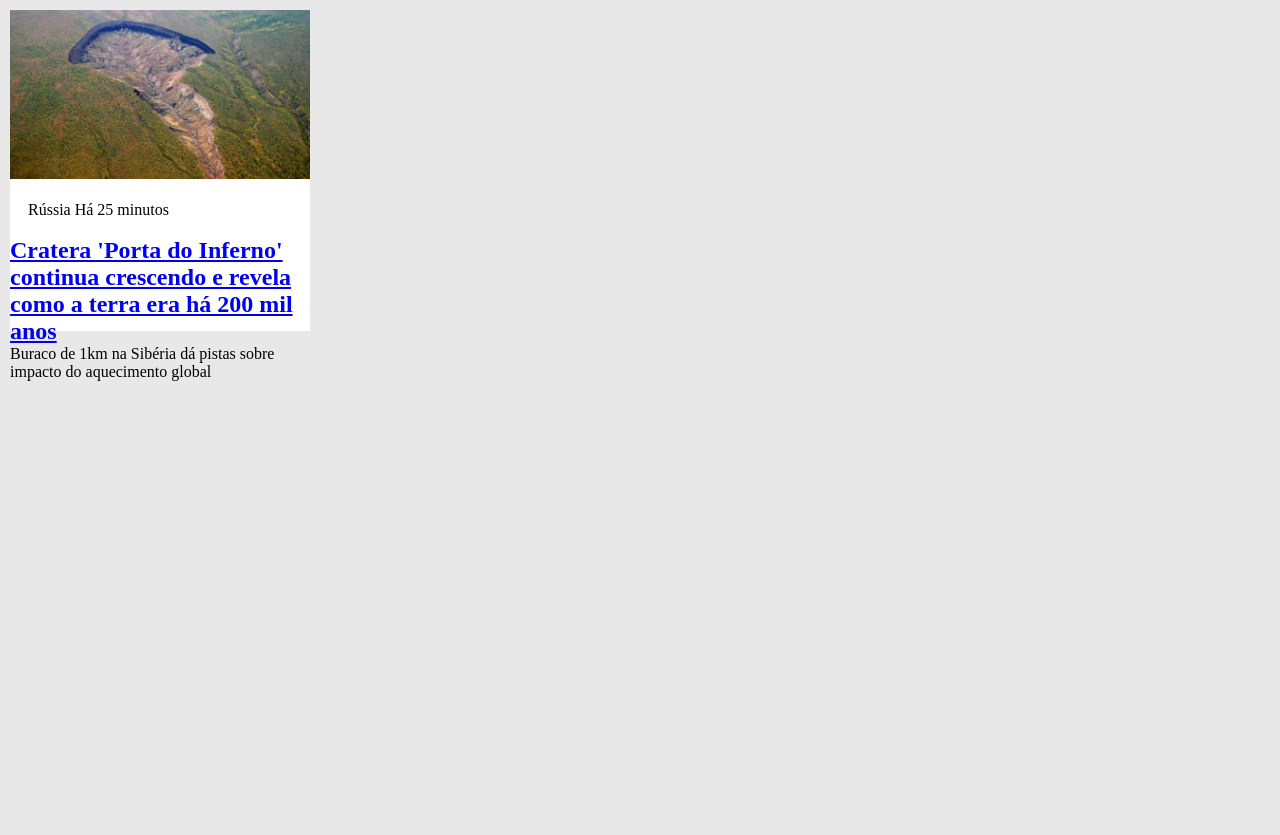
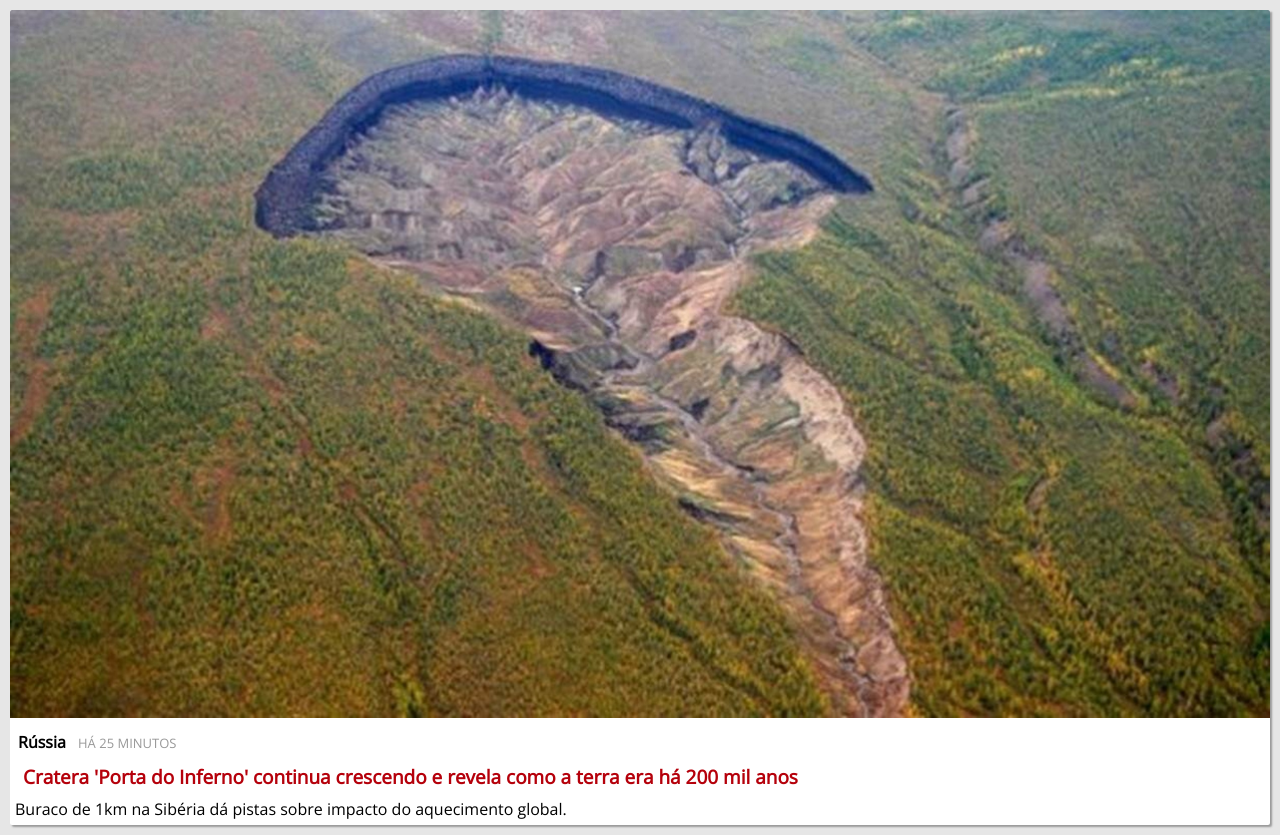
Before and after one commit to leonardosd/mentoria-playcode, a plain HTML site: page proj002/index.html in a window 1280 px wide. Before the commit the page ends 800 px from the top, so only its background shows below. Drawn offline with nearby package versions, Linux system fonts and the light colour scheme.

Commit message:
Projeto 002: commit final
Tive dificuldade em algumas partes do css e acabei consultando o vídeo de resolução do projeto 002.

```diff
--- a/proj002/estilo.css
+++ b/proj002/estilo.css
@@ -1,24 +1,60 @@
 * {
+    margin: 0;
     padding: 0;
-    margin: 0;
+    }
+
+body {
+    background-color: #e6e6e6;
+    padding: 10px;
+    font-family: 'Open Sans'
 }
 
-body {
-    background-color: #e6e6e6e6;
-    padding: 10px;
+.noticia {
+    background-color: #ffffff;
+    border-radius: 0 0 2px 2px;
+    box-shadow: 2px 2px 2px #999999;
 
 }
 
-.noticia {
-    background-color: #FFFFFF;
-    width: 300px;
-    height: 321px;
+.noticia .texto {
+    padding: 8px;
+
+}
+.noticia img {
+    width: 100%;
+    border-radius: 2px 2px 0 0;
 }
 
-.noticia img {
-    width: 100%;
+.noticia .local {
+    font-weight: bold;
+}
+.noticia .detalhes {
+    margin-bottom: 10px;
+    text-transform: uppercase;
+
 }
 
-.noticia .texto {
-    padding: 18px;
+.noticia h2 a {
+    text-decoration: none;
+    color: #b5000b;
 }
+
+.noticia h2 {
+    padding: 5px;
+    font-size: 19px;
+    line-height: 22px;
+    margin-left: 8px;
+
+}
+
+.noticia .quando {
+    color: #999999;
+    font-size: 13px;
+    margin-left: 8px;
+    text-transform: uppercase;
+
+}
+.noticia p {
+    padding: 5px;
+
+}
--- a/proj002/index.html
+++ b/proj002/index.html
@@ -15,13 +15,13 @@
         <span class="quando">Há 25 minutos</span>
     </div>
     <h2>
-        <a href="htpp://bit.ly/pm-proj002-noticia">
+        <a href="http://bit.ly/pm-proj002-noticia">
         Cratera 'Porta do Inferno' continua crescendo
         e revela como a terra era há 200 mil anos
         </a>
     </h2>
     <p>Buraco de 1km na Sibéria dá pistas sobre
-        impacto do aquecimento global
+        impacto do aquecimento global.
     </p>
 </div>
 </html>
```
